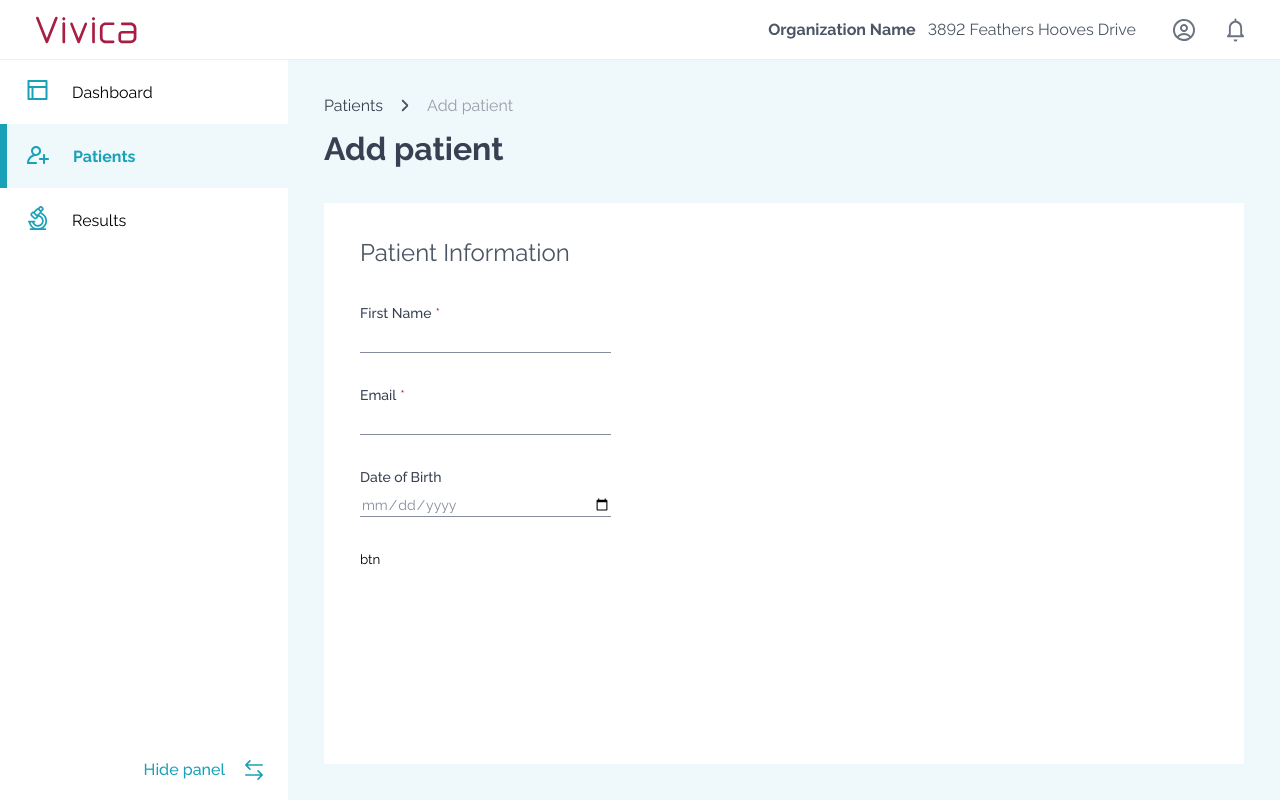
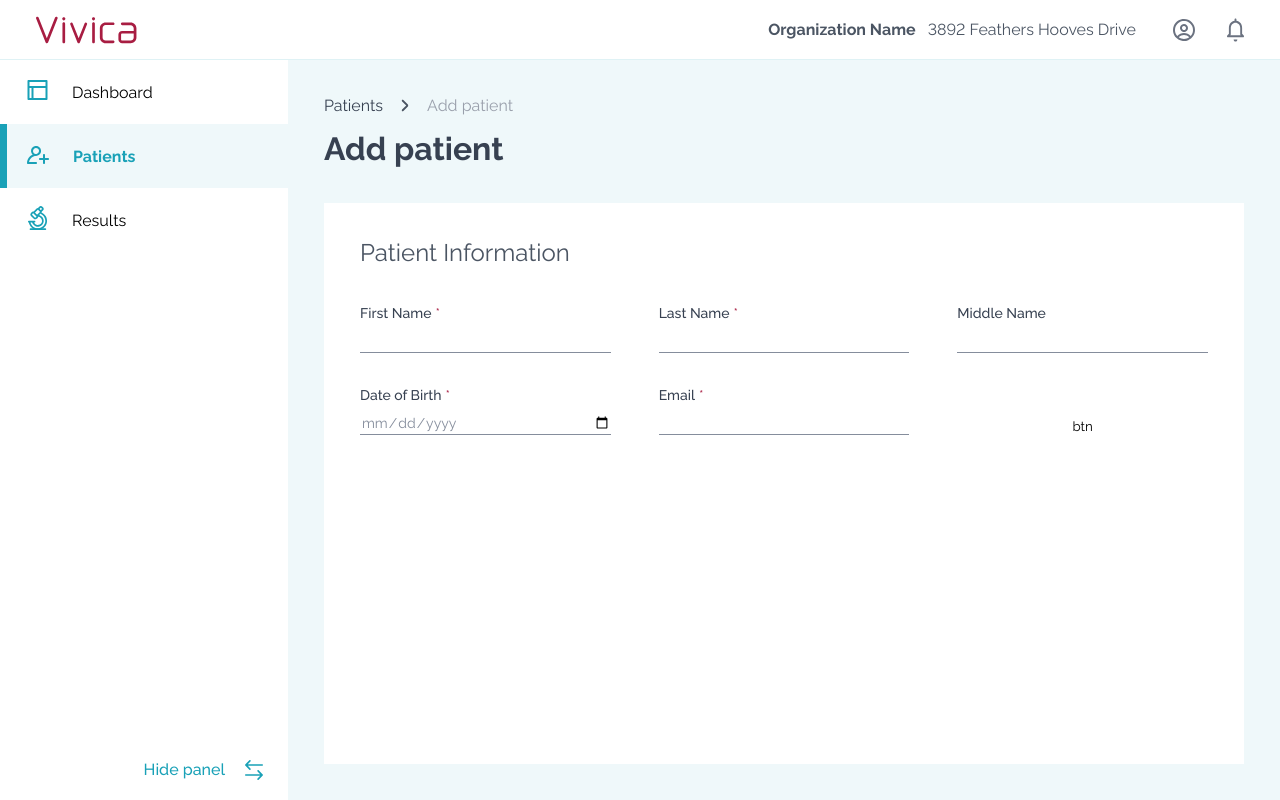
Before and after one commit to metalheadpnz/vivica, a React (Create React App) app: page /patients/add-patient in a window 1280 px wide. Built offline with nearby package versions, Linux system fonts and the light colour scheme.

Commit message:
Add patient: creating form

```diff
--- a/src/components/Input2/Input2.tsx
+++ b/src/components/Input2/Input2.tsx
@@ -4,7 +4,7 @@ import s from './Input2.module.scss'
 type PropsType = {
     label?: string
     require?: boolean
-    error?: string
+    error?: string | boolean
     startIcon?: ReactNode
     endIcon?: ReactNode
 } & React.InputHTMLAttributes<HTMLInputElement>
--- a/src/pages/AddPatient/AddPatient.tsx
+++ b/src/pages/AddPatient/AddPatient.tsx
@@ -5,10 +5,15 @@ import {Input2 as Input} from "../../components/Input2/Input2";
 import {ReactComponent as Arrow} from "../../../src/assets/images/arrow.svg";
 import {Formik} from "formik";
 import * as Yup from 'yup';
+import {Select} from "../../components/Select/Select";
+
 
 const SignupSchema = Yup.object().shape(
     {
-        firstName: Yup.string().min(2, 'Too Short').max(10, 'too long').required('Required')
+        firstName: Yup.string().max(50).required().label('First Name'),
+        dateOfBirth: Yup.date().max(new Date(Date.now() - 567648000000), "You must be at least 18 years").required().label('Date of Birth'),
+        lastName: Yup.string().max(50).required().label('Last Name'),
+        middleName: Yup.string().max(50).label('Middle Name'),
     }
 )
 
@@ -30,11 +35,13 @@ export const AddPatient = () => {
             <div className={s.addPatient}>Add patient</div>
             <div className={s.formWrap}>
                 <div className={s.fromLabel}>Patient Information</div>
-                <div className={s.patientInformation}>
+                {/*<div className={s.patientInformation}>*/}
 
 
                 <Formik
-                        initialValues={{firstName: "", Email: "", dateOfBirth: ''}}
+                    initialValues={{
+                        firstName: "", email: "", dateOfBirth: '', lastName: '', middleName: '',
+                    }}
                     validationSchema={SignupSchema}
                     onSubmit={(values) => {
                         console.log(values)
@@ -51,30 +58,54 @@ export const AddPatient = () => {
                          }) => {
 
                             return (
-                                    <form onSubmit={handleSubmit}>
+                                <form onSubmit={handleSubmit} className={s.patientInformation}>
+
                                     <Input
-                                            onBlur={handleBlur}
-                                            error={errors.firstName}
+                                        label={'First Name'}
                                         name={'firstName'}
-                                            label={'First Name'}
-                                            require
                                         value={values.firstName}
                                         onChange={handleChange}
+                                        onBlur={handleBlur}
+                                        error={touched.firstName && errors.firstName}
+                                        require
                                     />
                                     <Input
-                                            name={'Email'}
-                                            label={'Email'}
+                                        label={'Last Name'}
+                                        name={'lastName'}
+                                        value={values.lastName}
+                                        onChange={handleChange}
+                                        onBlur={handleBlur}
+                                        error={touched.lastName && errors.lastName}
                                         require
-                                            value={values.Email}
-                                            onChange={handleChange}
                                     />
                                     <Input
+                                        label={'Middle Name'}
+                                        name={'middleName'}
+                                        value={values.middleName}
+                                        onChange={handleChange}
+                                        onBlur={handleBlur}
+                                        error={touched.middleName && errors.middleName}
+                                    />
+                                    <Input
+                                        label={'Date of Birth'}
                                         name={'dateOfBirth'}
+                                        value={values.dateOfBirth}
                                         onChange={handleChange}
-                                            value={values.dateOfBirth}
+                                        onBlur={handleBlur}
                                         type={'date'}
-                                            label={'Date of Birth'}
+                                        error={touched.dateOfBirth && errors.dateOfBirth}
+                                        require
                                     />
+                                    <Input
+                                        label={'Email'}
+                                        name={'email'}
+                                        value={values.email}
+                                        onChange={handleChange}
+                                        onBlur={handleBlur}
+                                        error={touched.email && errors.email}
+                                        require
+                                    />
+
                                     <button type='submit'>btn</button>
                                 </form>
                             )
@@ -89,7 +120,7 @@ export const AddPatient = () => {
                 {/*<Input label={'Address/Street 2'}/>*/}
                 {/*<Input label={'Zip Code'}/>*/}
                 {/*<Input label={'Email'}/>*/}
-                    {/*<Input label={'Race'} isError={true} errorMessage={'sdf'}/>*/}
+                {/*<Input label={'Race'} error={'sdf'}/>*/}
                 {/*<Input label={'Last Name *'}/>*/}
                 {/*<Select title={'Sex *'} options={[{name: 'Male'},{name: 'Female'},]}/>*/}
                 {/*<Select title={'Country'} options={[{name: 'Rus'},{name: 'USA'},]}/>*/}
@@ -100,11 +131,11 @@ export const AddPatient = () => {
                 {/*<Input label={'Cell Phone *'}/>*/}
                 {/*<Input label={'Address/Street 1'}/>*/}
                 {/*<Select title={'State'} options={[{name: 'TX'}, {name: 'CA'}, {name: 'FL'}]}/>*/}
-                    {/*<Input label={'Race'} isError={true} errorMessage={'sdf'}/>*/}
+                {/*<Input label={'Race'} error={'sdf'}/>*/}
                 {/*<Select title={'State'} options={[{name: 'TX'}, {name: 'CA'}, {name: 'FL'}]}/>*/}
                 {/*<Select title={'State'} options={[{name: 'TX'}, {name: 'CA'}, {name: 'FL'}]}/>*/}
 
-                </div>
+                {/*</div>*/}
 
             </div>
         </div>
```
Lines whose indentation alone changed are shown as unchanged.
